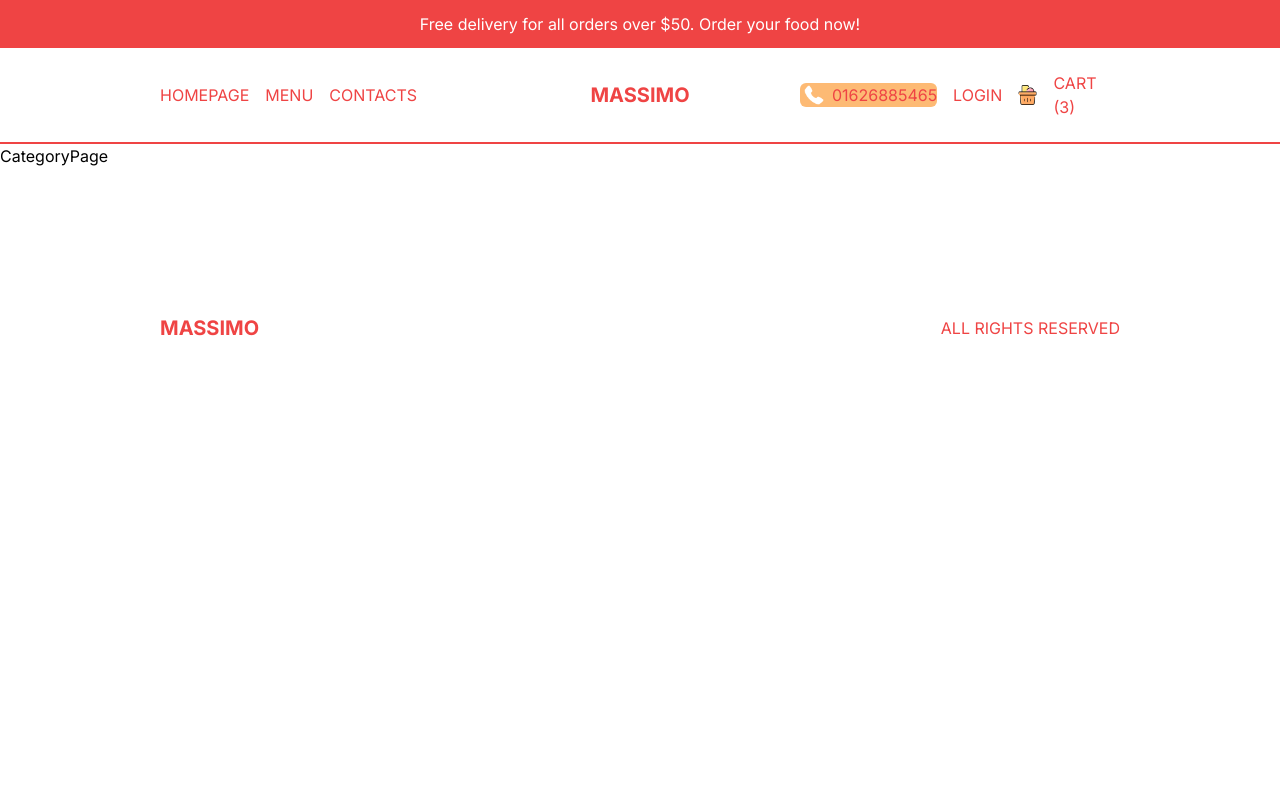
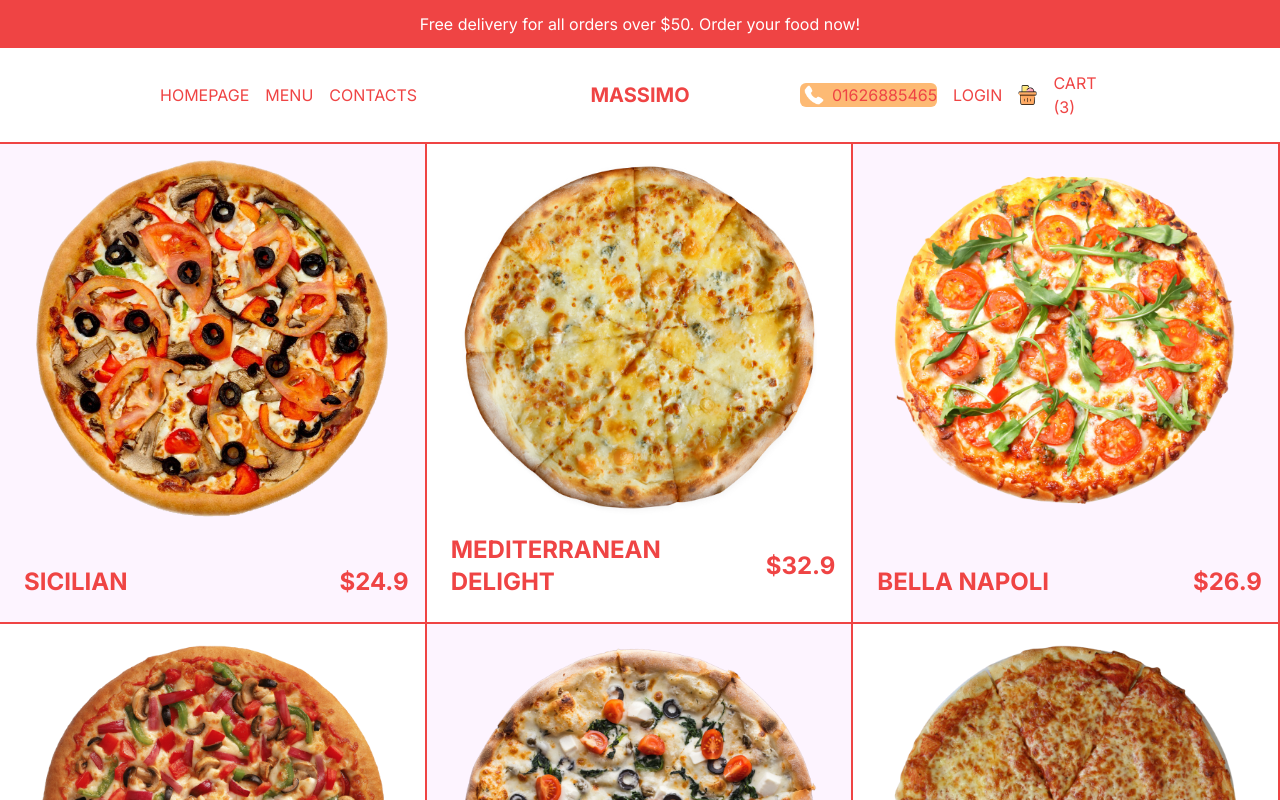
Before and after one commit to minhaj-boop/restaurant, a Next.js app: page /menu/1 in a window 1280 px wide. Shown: the top 800 px of the page. Built offline with nearby package versions, Linux system fonts and the light colour scheme.

Commit message:
products

```diff
--- a/src/app/menu/[category]/page.tsx
+++ b/src/app/menu/[category]/page.tsx
@@ -1,7 +1,35 @@
+import { pizzas } from "@/data";
+import Image from "next/image";
+import Link from "next/link";
 import React from "react";
 
 const CategoryPage = () => {
-  return <div>CategoryPage</div>;
+  return (
+    <div className="flex flex-wrap text-red-500">
+      {pizzas.map((item) => (
+        <Link
+          className="w-full h-[60vh] border-r-2 border-b-2 border-red-500 sm:w-1/2 lg:w-1/3 p-4 flex flex-col justify-between group odd:bg-fuchsia-50"
+          href={`/product/${item.id}`}
+          key={item.id}
+        >
+          {/* IMAGE CONTAINER */}
+          {item.img && (
+            <div className="relative h-[80%]">
+              <Image src={item.img} alt="" className="object-contain" fill />
+            </div>
+          )}
+          {/* TEXT CONTAINER */}
+          <div className="flex items-center justify-between font-bold">
+            <h1 className="text-2xl uppercase p-2">{item.title}</h1>
+            <h2 className="group-hover:hidden text-2xl">${item.price}</h2>
+            <button className="hidden uppercase group-hover:block bg-red-500 text-white p-2 rounded-md">
+              Add to Cart
+            </button>
+          </div>
+        </Link>
+      ))}
+    </div>
+  );
 };
 
 export default CategoryPage;
```
